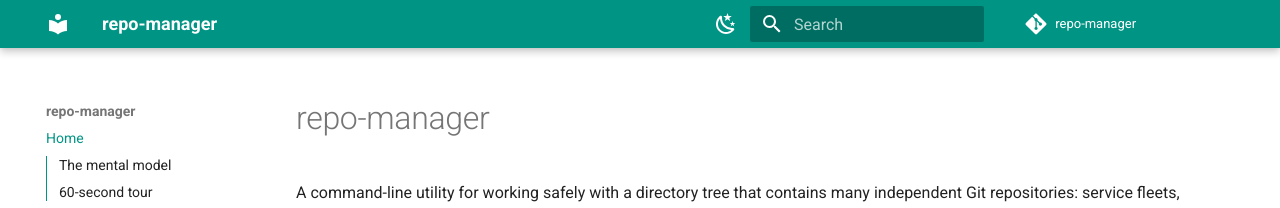
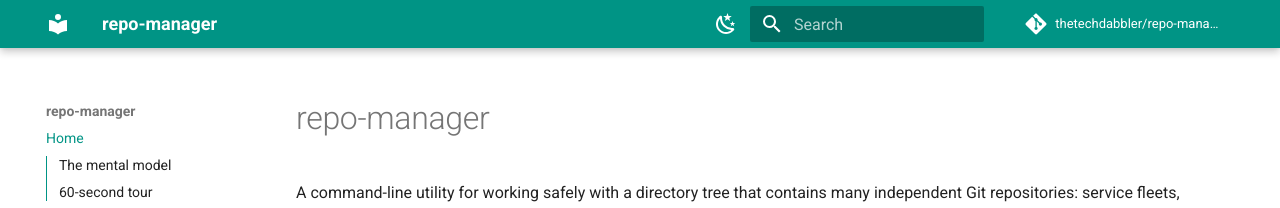
Before and after one commit to thetechdabbler/repo-manager, an MkDocs documentation site: the page built from docs/index.md, in a window 1280 px wide. Shown: the top 208 px of the page. Built offline with MkDocs 1.6.1 and Material for MkDocs 9.7.7, drawn with Linux system fonts in a browser that asks for light colours; comment, search, counter and statistics services are not loaded.

Commit message:
Set real repository URLs (github.com/thetechdabbler/repo-manager)
Co-Authored-By: Claude Opus 5 <noreply@anthropic.com>

```diff
--- a/mkdocs.yml
+++ b/mkdocs.yml
@@ -1,8 +1,8 @@
 site_name: repo-manager
 site_description: Work safely with a directory tree of many independent Git repositories
-site_url: https://example.github.io/repo-manager/
-repo_url: https://github.com/example/repo-manager
-repo_name: repo-manager
+site_url: https://thetechdabbler.github.io/repo-manager/
+repo_url: https://github.com/thetechdabbler/repo-manager
+repo_name: thetechdabbler/repo-manager
 edit_uri: edit/main/docs/
 
 theme:
--- a/pyproject.toml
+++ b/pyproject.toml
@@ -13,6 +13,12 @@ dependencies = [
     "rich>=13.7",
     "tomlkit>=0.13",
 ]
+
+[project.urls]
+Homepage = "https://github.com/thetechdabbler/repo-manager"
+Repository = "https://github.com/thetechdabbler/repo-manager"
+Documentation = "https://thetechdabbler.github.io/repo-manager/"
+Issues = "https://github.com/thetechdabbler/repo-manager/issues"
 
 [project.scripts]
 repo-manager = "repo_manager.cli:main"
```
